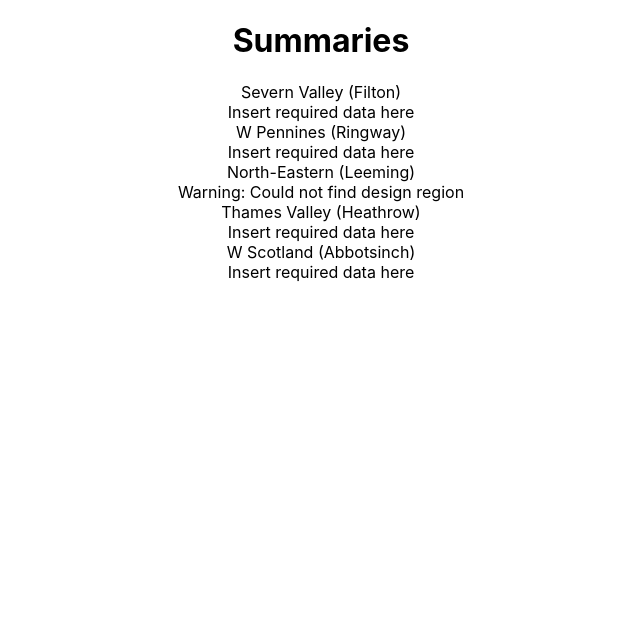
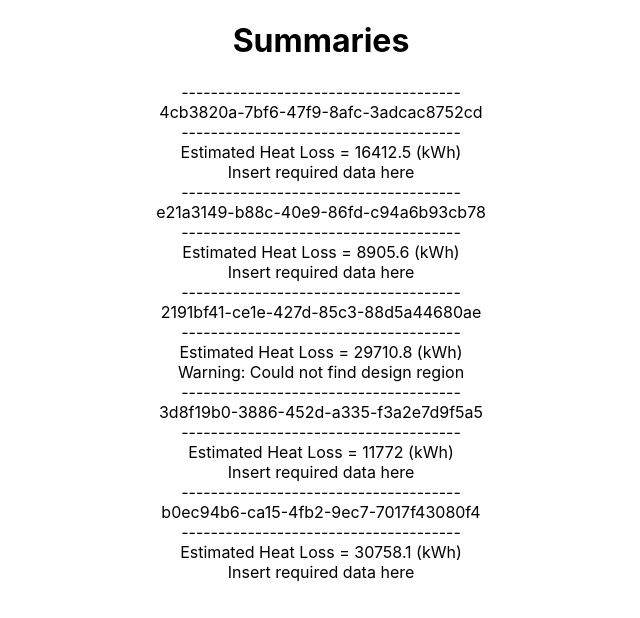
Before and after one commit to chima2g/quote_summary, a React (Create React App) app: page / in a window 1280 px wide. Shown: the top 618 px of the page, without its empty margins (319-959 px from the left). Built offline with nearby package versions, Linux system fonts and the light colour scheme; data requests are answered from the project's data file.

Commit message:
output heat loss

```diff
--- a/src/HouseSummary.js
+++ b/src/HouseSummary.js
@@ -1,13 +1,22 @@
 import useFetch from "./useFetch";
 
 const HouseSummary = ({ house }) => {
+  const heatLoss =
+    house.floorArea * house.heatingFactor * house.insulationFactor;
+
   const { data: location, error } = useFetch(
     `http://localhost:8000/weather?location=${house.designRegion}`
   );
 
   return (
     <div>
-      <div>{house.designRegion}</div>
+      --------------------------------------
+      <br />
+      {house.submissionId}
+      <br />
+      --------------------------------------
+      <br />
+      Estimated Heat Loss = {heatLoss} (kWh)
       <div>
         {error && <div>Warning: Could not find design region</div>}
         {!error && location && <div>Insert required data here</div>}
```
